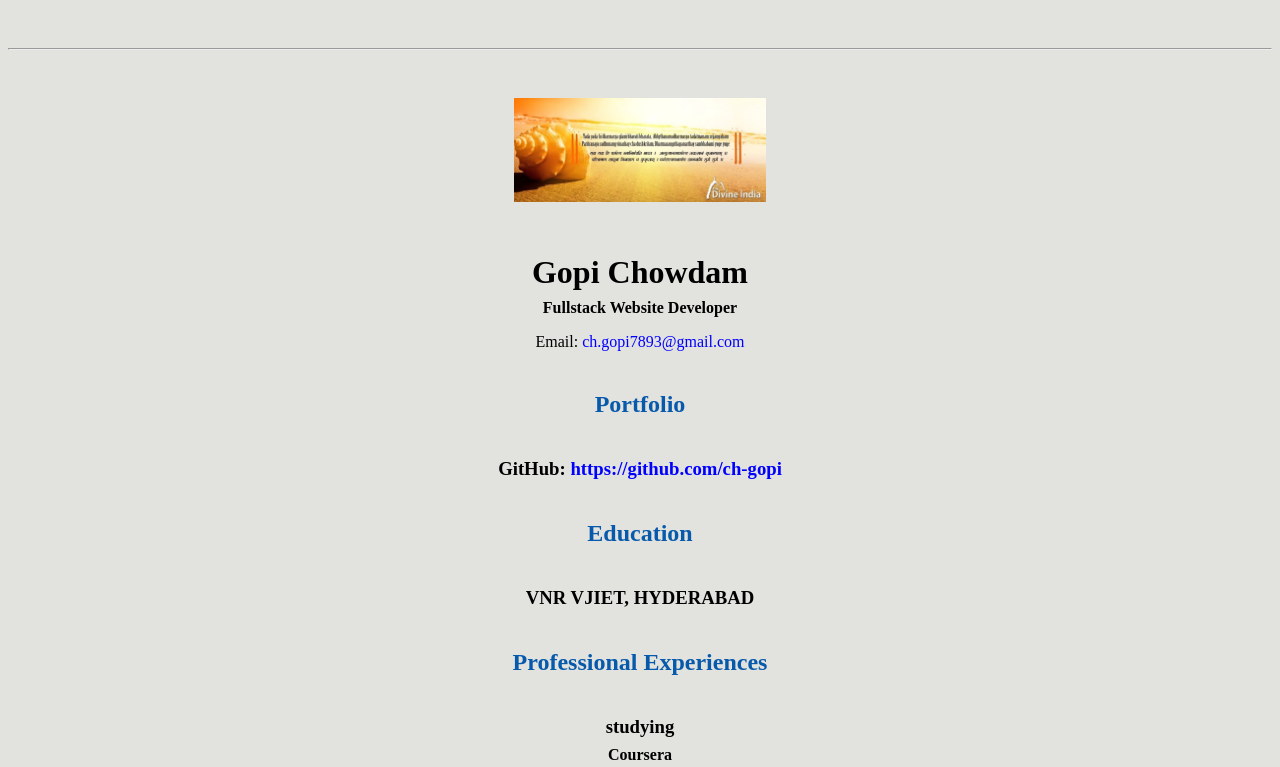
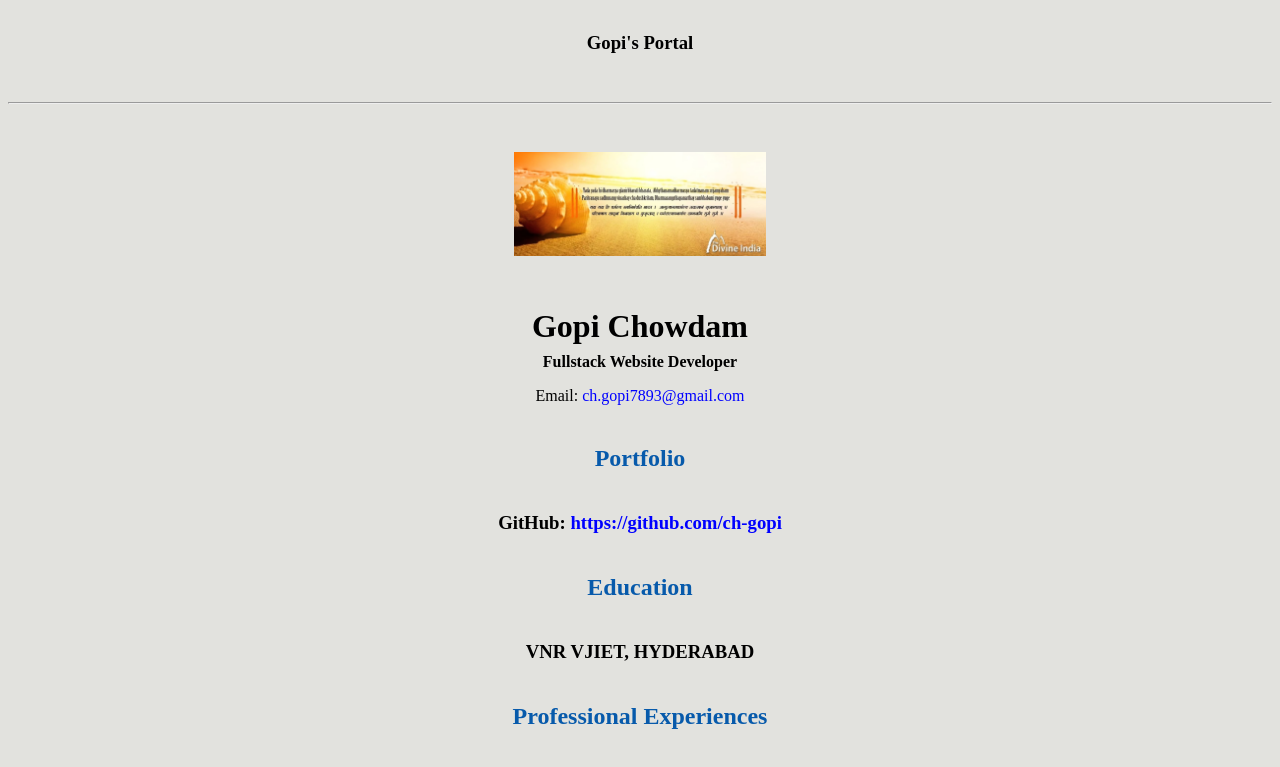
Before and after one commit to ch-gopi/HTML-CSS-JavaScript, a plain HTML site: page Projects/Portfolio/resume.html in a window 1280 px wide. Shown: the top 767 px of the page. Drawn offline with Linux system fonts and the light colour scheme.

Commit message:
Update resume.html

```diff
--- a/Projects/Portfolio/resume.html
+++ b/Projects/Portfolio/resume.html
@@ -9,15 +9,14 @@
     <link rel="stylesheet" href = "css/gopi.css" >
 
     <link rel="shortcut icon" href="favicon.ico" type="image/x-icon">
-    <meta name = "viewport" content = "width=device-width, initial-scale=1, shrink-to-fit=no">
-    <meta name="name" content = "Gopi's Portal">
-    <meta nameme="robots" content="noindex, nofollow" >
+
+    <h3> Gopi's Portal</h3>
   </header>
 
   <body>
     <hr>
 
-    <img src="images/SANATHAN DHARMA.jpg" alt= "Gopi's headshot" width="20%">
+    <img src="images/SANATHAN DHARMA.jpg" alt= "Gopi's " width="20%">
 
     <h1>Gopi Chowdam</h1>
     <h4> Fullstack Website Developer </h4>
```
